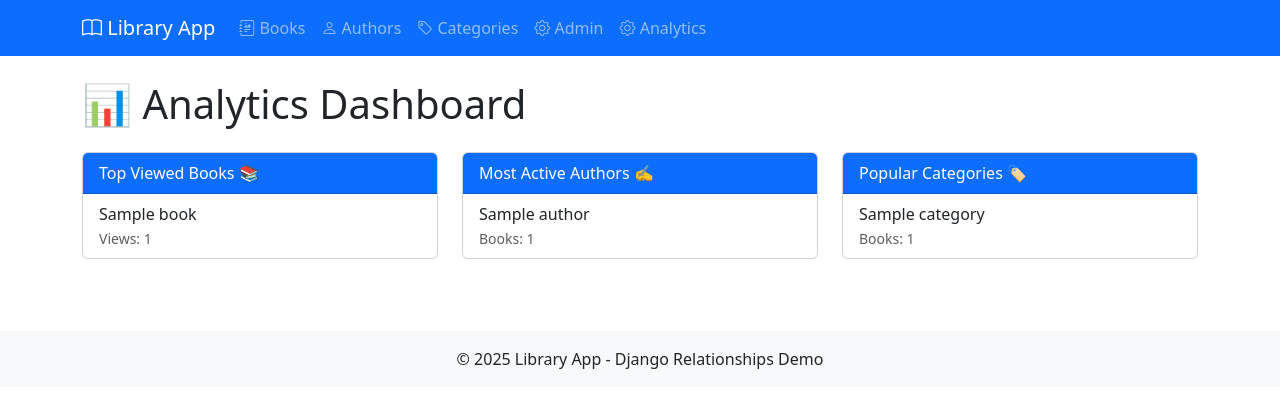
After one commit to FrancoCabelloDev/Lab04_DAE, a Django app: page /analytics/ in a window 1280 px wide. The commit adds this page. Shown: the top 408 px of the page. Run offline with Django 5.2, Linux system fonts and the light colour scheme; tables that the repository leaves empty hold one stand-in row (values such as "Sample post"); parts of the project's set-up code (start-up, migrations or seed data) failed here and were passed over.

Commit message:
Cambios de la app analytics listos para subir al main, esperando la creacion users

```diff
--- /dev/null
+++ b/src/analytics/templates/analytics/dashboard.html
@@ -0,0 +1,62 @@
+{% extends 'base.html' %}
+{% block title %}📊 Analytics Dashboard{% endblock %}
+
+{% block content %}
+<h1 class="mb-4">📊 Analytics Dashboard</h1>
+
+<div class="row">
+    <div class="col-md-4">
+        <div class="card mb-4">
+            <div class="card-header bg-primary text-white">
+                Top Viewed Books 📚
+            </div>
+            <ul class="list-group list-group-flush">
+                {% for book in top_books %}
+                    <li class="list-group-item">
+                        {{ book.title }}<br>
+                        <small class="text-muted">Views: {{ book.views.count }}</small>
+                    </li>
+                {% empty %}
+                    <li class="list-group-item">No data yet.</li>
+                {% endfor %}
+            </ul>
+        </div>
+    </div>
+
+    <div class="col-md-4">
+        <div class="card mb-4">
+            <div class="card-header bg-primary text-white">
+                Most Active Authors ✍️
+            </div>
+            <ul class="list-group list-group-flush">
+                {% for author in top_authors %}
+                    <li class="list-group-item">
+                        {{ author.name }}<br>
+                        <small class="text-muted">Books: {{ author.books.count }}</small>
+                    </li>
+                {% empty %}
+                    <li class="list-group-item">No data yet.</li>
+                {% endfor %}
+            </ul>
+        </div>
+    </div>
+
+    <div class="col-md-4">
+        <div class="card mb-4">
+            <div class="card-header bg-primary text-white">
+                Popular Categories 🏷️
+            </div>
+            <ul class="list-group list-group-flush">
+                {% for category in top_categories %}
+                    <li class="list-group-item">
+                        {{ category.name }}<br>
+                        <small class="text-muted">Books: {{ category.books.count }}</small>
+                    </li>
+                {% empty %}
+                    <li class="list-group-item">No data yet.</li>
+                {% endfor %}
+            </ul>
+        </div>
+    </div>
+</div>
+{% endblock %}
--- /dev/null
+++ b/src/analytics/urls.py
@@ -0,0 +1,6 @@
+from django.urls import path
+from . import views
+
+urlpatterns = [
+    path('', views.analytics_dashboard, name='analytics_dashboard'),
+]
--- a/src/analytics/views.py
+++ b/src/analytics/views.py
@@ -1,3 +1,16 @@
 from django.shortcuts import render
+from django.db.models import Count
+from library.models import Book, Author, Category
+from .models import BookView, CategoryAnalytics, AuthorAnalytics
 
-# Create your views here.
+def analytics_dashboard(request):
+    top_books = Book.objects.annotate(view_count=Count('views')).order_by('-view_count')[:5]
+    top_authors = Author.objects.annotate(book_count=Count('books')).order_by('-book_count')[:5]
+    top_categories = Category.objects.annotate(book_count=Count('books')).order_by('-book_count')[:5]
+
+    context = {
+        'top_books': top_books,
+        'top_authors': top_authors,
+        'top_categories': top_categories
+    }
+    return render(request, 'analytics/dashboard.html', context)
--- a/src/config/settings.py
+++ b/src/config/settings.py
@@ -38,6 +38,8 @@ INSTALLED_APPS = [
     'django.contrib.messages',
     'django.contrib.staticfiles',
     'library',
+    'analytics',
+    'users',  # ⬅️ Agrega esta línea
 ]
 
 MIDDLEWARE = [
--- a/src/config/urls.py
+++ b/src/config/urls.py
@@ -21,7 +21,9 @@ from django.conf.urls.static import static
 
 urlpatterns = [
     path('admin/', admin.site.urls),
-    path('', include('library.urls')),  # 🔗 Include our app URLs
+    path('', include('library.urls')),
+    path('analytics/', include('analytics.urls')),
+  # 🔗 Include our app URLs
 ]
 
 # Configuration to serve media files during development 🖼️
--- a/src/library/templates/base.html
+++ b/src/library/templates/base.html
@@ -38,6 +38,11 @@
                             <i class="bi bi-gear"></i> Admin
                         </a>
                     </li>
+                    <li class="nav-item">
+                        <a class="nav-link" href="% url 'analytics_dashboard'%">
+                            <i class="bi bi-gear"></i> Analytics
+                        </a>
+                    </li>
                 </ul>
             </div>
         </div>
```
